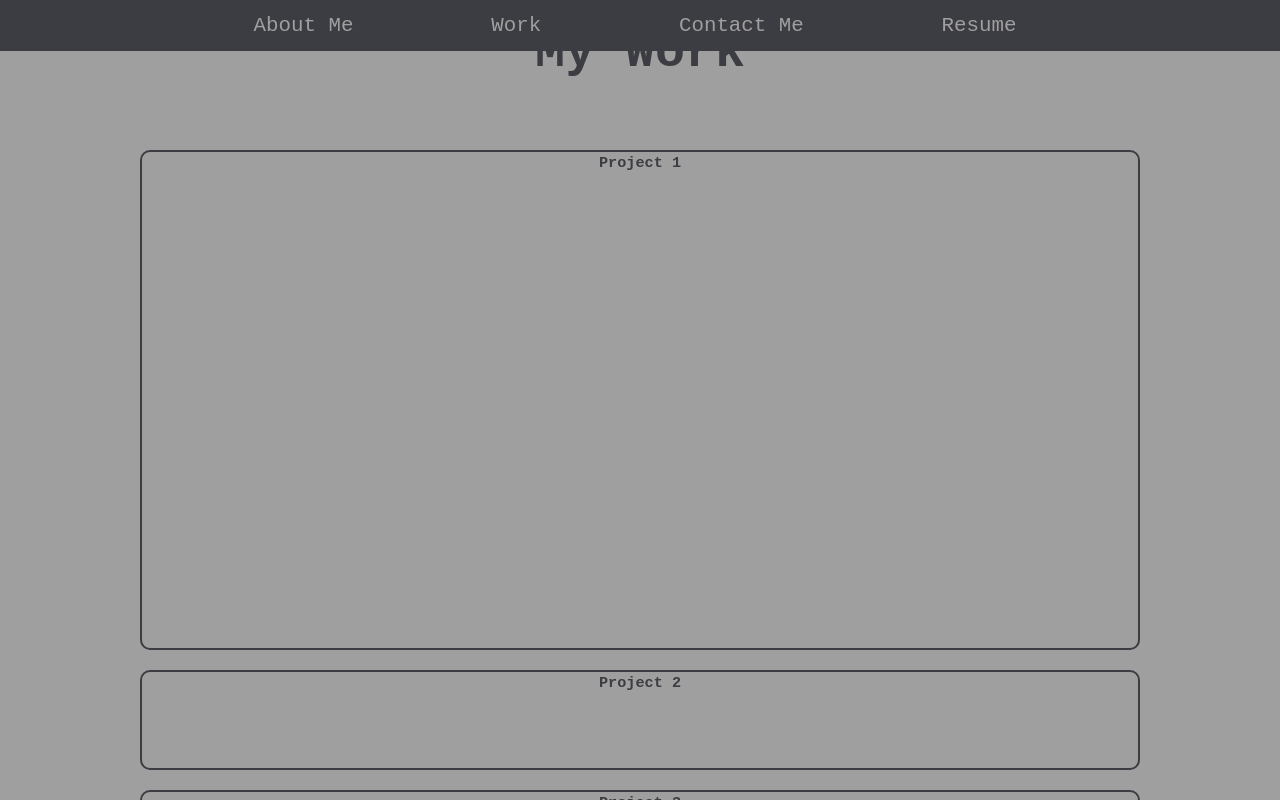
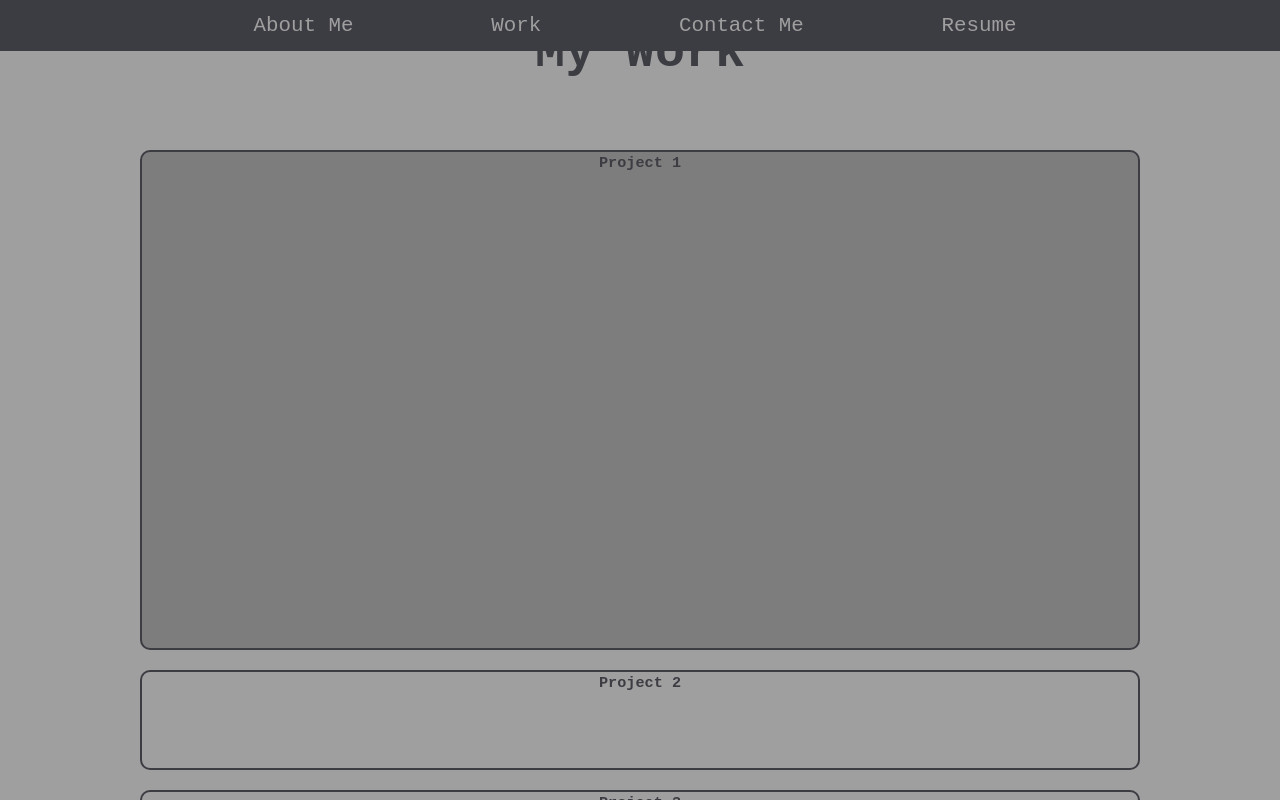
Before and after one commit to dreamsalotl/challenge-2, a plain HTML site: page index.html in a window 1280 px wide. In both pictures the pointer is over the element "Project 1". Shown: the part 3379-4179 px from the top of the page. Drawn offline with Linux system fonts and the light colour scheme.

Commit message:
created links to projects in 'My Work' section

```diff
--- a/assets/css/style.css
+++ b/assets/css/style.css
@@ -162,6 +162,14 @@
   margin: 10px;
   border:solid 2px var(--tertiary);
   border-radius: 10px;
+  transition: background-color ease-in-out 100ms
+}
+
+.project-1:hover,
+.project-2:hover,
+.project-3:hover,
+.project-4:hover {
+  background-color: rgba(66, 66, 66, 0.37);
 }
 /*
  ----------------Media query section--------------------
--- a/index.html
+++ b/index.html
@@ -36,10 +36,10 @@
         <section class="work">
             <h2 id="work">My Work</h2>
             <div class="projects">
-                <div class="project-1">
+                <div class="project-1" onclick="location.href='https://dreamsalotl.github.io/22-Stu-Mini-Project/';" style="cursor: pointer;">
                     <h3>Project 1</h3>
                 </div>
-                <div class="project-2">
+                <div class="project-2" onclick="location.href='https://dreamsalotl.github.io/prework-study-guide/';" style="cursor: pointer;">
                     <h3>Project 2</h3>
                 </div>
                 <div class="project-3">
```
